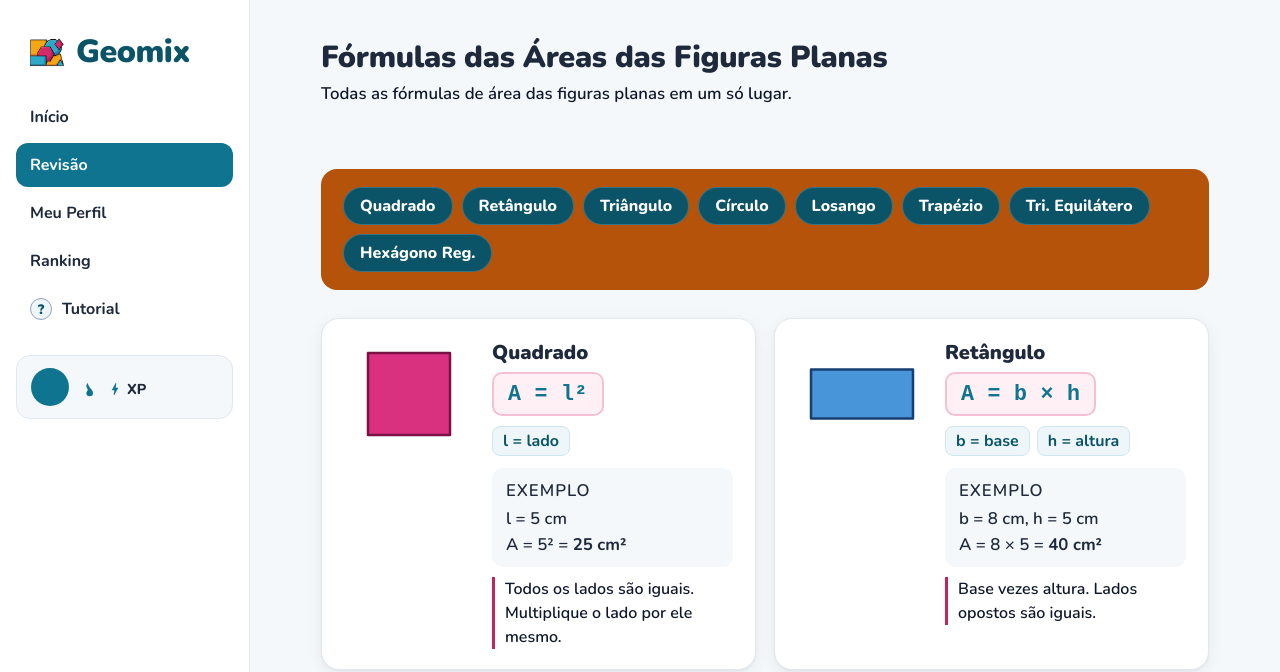
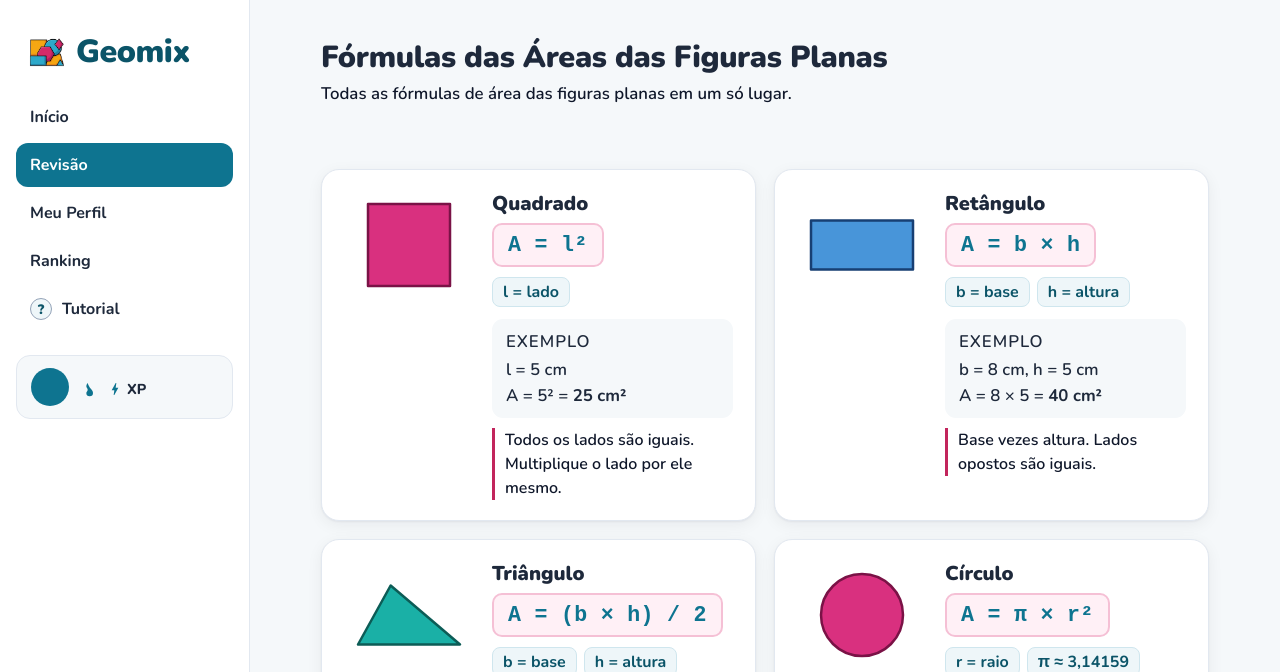
Before and after one commit to danidancr/Geomix, a Flask app: template templates/formulas.html in a window 1280 px wide. Shown: the top 672 px of the page. Run offline with Flask 3, Linux system fonts and the light colour scheme; the template is opened without the code that fills it, so the values that code supplies are empty.

Commit message:
ajuste de revisão
Removed quick reference section for area formulas.

```diff
--- a/templates/formulas.html
+++ b/templates/formulas.html
@@ -12,22 +12,6 @@
       <div class="dashboard-header">
         <h1>Fórmulas das Áreas das Figuras Planas</h1>
         <p>Todas as fórmulas de área das figuras planas em um só lugar.</p>
-      </div>
-
-      <div class="formula-quickref">
-        {% set figs = [
-          ('square','Quadrado','A = l²'),
-          ('rectangle','Retângulo','A = b × h'),
-          ('triangle','Triângulo','A = (b×h)/2'),
-          ('circle','Círculo','A = π×r²'),
-          ('rhombus','Losango','A = (D×d)/2'),
-          ('trapezoid','Trapézio','A = ((B+b)×h)/2'),
-          ('equilateral_triangle','Tri. Equilátero','A = (l²√3)/4'),
-          ('hexagon','Hexágono Reg.','A = (3√3×l²)/2'),
-        ] %}
-        {% for fig, name, formula in figs %}
-        <a class="qref-chip" href="#card-{{ fig }}">{{ name }}</a>
-        {% endfor %}
       </div>
 
       <div class="formula-grid">
```
